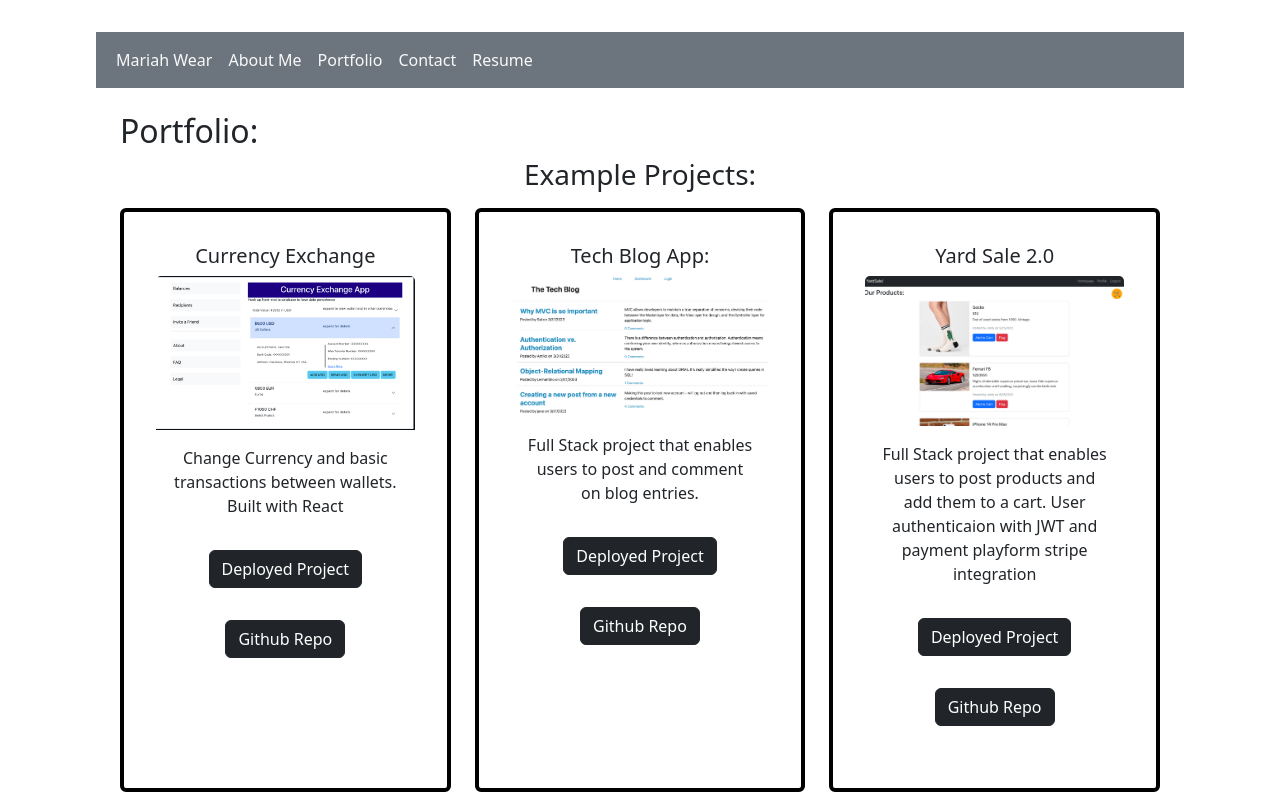
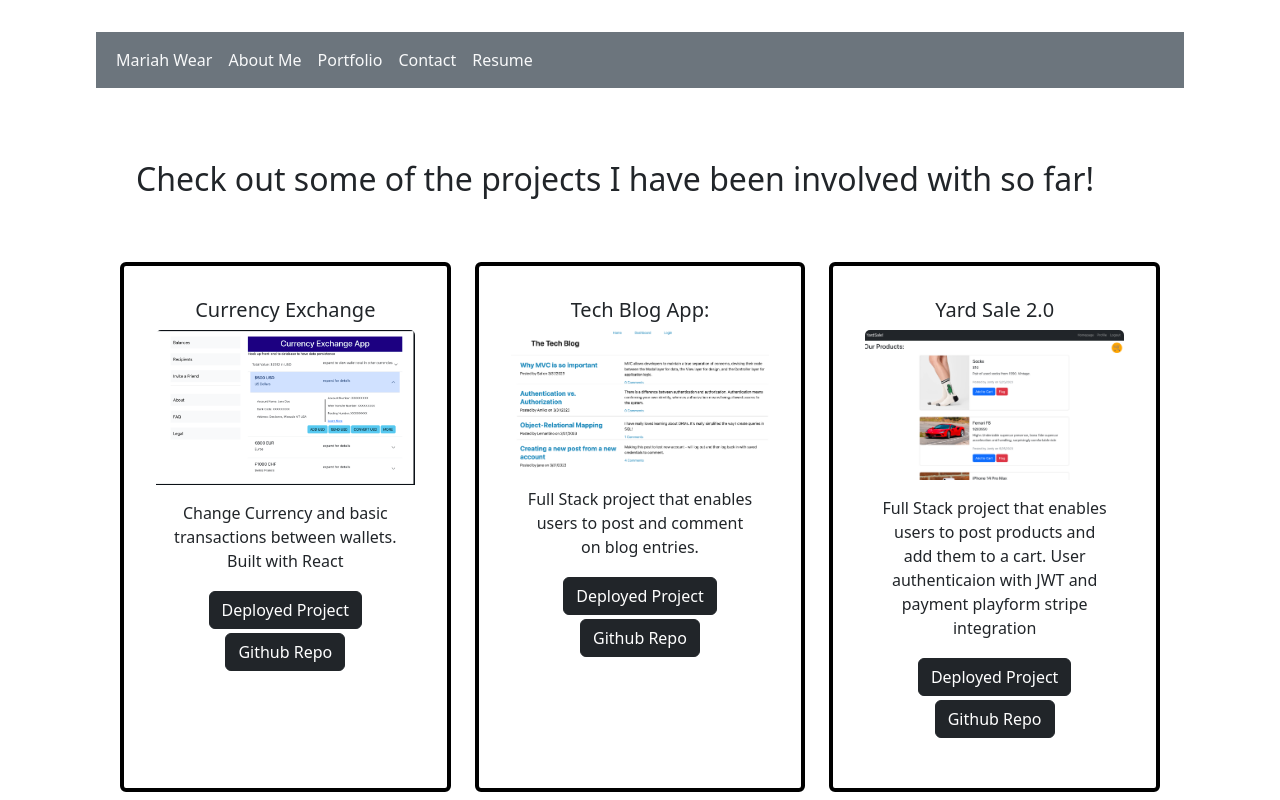
Before and after one commit to mariahw4/personal-portfolio, a React (Vite) app: page /portfolio in a window 1280 px wide. Shown: the top 800 px of the page. Built offline with nearby package versions, Linux system fonts and the light colour scheme.

Commit message:
updated headings and btn spacing

```diff
--- a/src/App.css
+++ b/src/App.css
@@ -25,6 +25,31 @@
   filter: drop-shadow(0 0 2em #61dafbaa);
 }
 
+
+.card {
+  padding: 2em;
+}
+
+.read-the-docs {
+  color: #888;
+}
+
+li {
+  list-style: none;
+}
+.btn {
+  margin: .125rem;
+}
+.btn-foot {
+  margin: 1rem;
+}
+
+h2 {
+  text-align: left;
+  /* margin: 2rem; */
+  padding: 3rem 1rem;
+}
+
 @keyframes logo-spin {
   from {
     transform: rotate(0deg);
@@ -39,23 +64,3 @@
     animation: logo-spin infinite 20s linear;
   }
 }
-
-.card {
-  padding: 2em;
-}
-
-.read-the-docs {
-  color: #888;
-}
-
-li {
-  list-style: none;
-}
-
-.btn {
-  margin: 1rem;
-}
-
-h2 {
-  text-align: left;
-}
--- a/src/components/contact.jsx
+++ b/src/components/contact.jsx
@@ -55,9 +55,8 @@ function Contact() {
   return (
     <div className="container py-4">
       <h2 className="h2" id="Contact-Me">
-        Contact Me:
+      I&apos;d love to connect! Please send me a message.
       </h2>
-      <p>I&apos;d love to connect! Please send me a message.</p>
 
       <form
         action="https://formsubmit.co/7d15528960746a592416c31c8be147f6"
--- a/src/components/footer.jsx
+++ b/src/components/footer.jsx
@@ -3,9 +3,9 @@ function Footer() {
     return (
     <footer className="container">
         <div className="contact-btns">
-                <a target="_blank" rel="noopener noreferrer" href="mailto:mariahweardev@gmail.com" className="btn btn-dark col">Email Me</a>
-                <a target="_blank" rel="noopener noreferrer" href="https://github.com/mariahw4" className="btn btn-dark col">GitHub</a>
-                <a target="_blank" rel="noopener noreferrer" href="https://www.linkedin.com/in/mariah-wear/" className="btn btn-dark col">LinkedIn</a>
+                <a target="_blank" rel="noopener noreferrer" href="mailto:mariahweardev@gmail.com" className="btn btn-foot btn-dark col">Email Me</a>
+                <a target="_blank" rel="noopener noreferrer" href="https://github.com/mariahw4" className="btn btn-foot btn-dark col">GitHub</a>
+                <a target="_blank" rel="noopener noreferrer" href="https://www.linkedin.com/in/mariah-wear/" className="btn btn-foot btn-dark col">LinkedIn</a>
 
         </div>
 
--- a/src/components/portfolio.jsx
+++ b/src/components/portfolio.jsx
@@ -8,9 +8,8 @@ function Portfolio() {
       <>
         <div className="container py-4 px-4">
         <h2 className="h2" id="Portfolio">
-          Portfolio:
+          Check out some of the projects I have been involved with so far!
         </h2>
-        <h3>Example Projects:</h3>
         <div className="row">
       {projects.map((project) => (
         <Project key={project.title} description={project.description} title={project.title} image={project.image} github={project.github} link={project.link}/>
```
